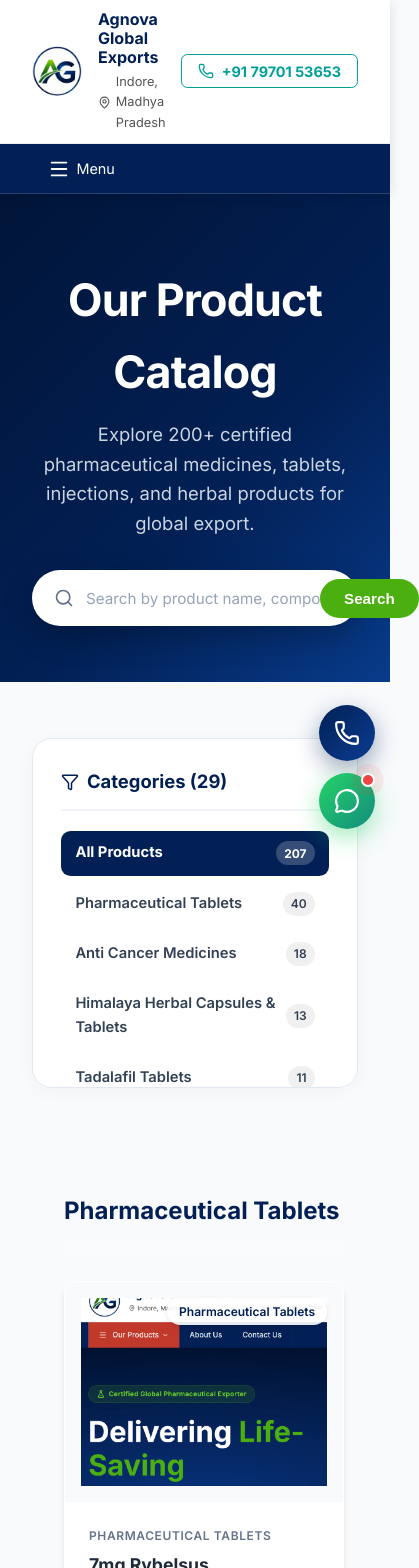
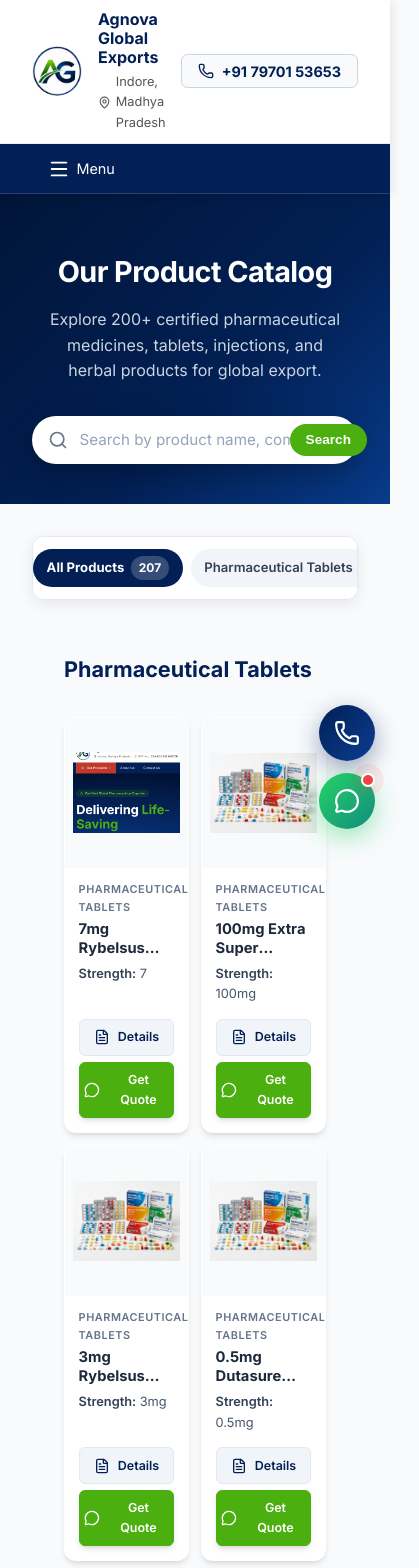
Before and after one commit to agnovaglobalexports-design/agnova-global, a React (Vite) app: page /products in a window 390 px wide. Shown: the top 1568 px of the page, 419 px wide, since content can reach past the window. Built offline with nearby package versions, Linux system fonts and the light colour scheme.

Commit message:
Optimize responsive design for Mobile, Tablet, and Desktop

```diff
--- a/src/components/CategorySection.css
+++ b/src/components/CategorySection.css
@@ -30,12 +30,33 @@
 
 .products-grid {
   display: grid;
-  grid-template-columns: repeat(auto-fill, minmax(280px, 1fr));
-  gap: 2rem;
+  grid-template-columns: repeat(auto-fill, minmax(240px, 1fr));
+  gap: 1.5rem;
 }
 
-@media (max-width: 768px) {
-  .category-title {
-    font-size: 1.5rem;
+@media (max-width: 992px) {
+  .category-section {
+    padding: 2.5rem 0;
+  }
+  .products-grid {
+    grid-template-columns: repeat(auto-fill, minmax(200px, 1fr));
+    gap: 1.25rem;
   }
 }
+
+@media (max-width: 640px) {
+  .category-section {
+    padding: 1.75rem 0;
+  }
+  .category-header {
+    margin-bottom: 1.25rem;
+    padding-bottom: 0.5rem;
+  }
+  .category-title {
+    font-size: 1.35rem;
+  }
+  .products-grid {
+    grid-template-columns: repeat(2, 1fr);
+    gap: 0.75rem;
+  }
+}
--- a/src/components/ProductCard.css
+++ b/src/components/ProductCard.css
@@ -123,3 +123,45 @@
   background: #e2e8f0;
   color: #0f172a;
 }
+
+@media (max-width: 640px) {
+  .product-image-container {
+    height: 150px;
+  }
+  .product-image {
+    padding: 0.5rem;
+  }
+  .product-content {
+    padding: 0.85rem;
+  }
+  .product-category {
+    font-size: 0.68rem;
+    margin-bottom: 0.25rem;
+  }
+  .product-name {
+    font-size: 0.92rem;
+    line-height: 1.3;
+    margin-bottom: 0.35rem;
+    display: -webkit-box;
+    -webkit-line-clamp: 2;
+    -webkit-box-orient: vertical;
+    overflow: hidden;
+  }
+  .product-strength {
+    font-size: 0.8rem;
+    margin-bottom: 0.5rem;
+  }
+  .product-category-badge {
+    display: none;
+  }
+  .product-actions {
+    flex-direction: column !important;
+    gap: 0.4rem !important;
+    padding-top: 0.4rem !important;
+  }
+  .product-actions .btn-secondary,
+  .product-actions .btn-primary {
+    padding: 0.45rem 0.3rem !important;
+    font-size: 0.78rem !important;
+  }
+}
--- a/src/pages/Home.css
+++ b/src/pages/Home.css
@@ -410,29 +410,128 @@
 }
 
 @media (max-width: 900px) {
+  .hero {
+    min-height: auto;
+    padding: 3rem 0 4rem;
+  }
   .hero-layout {
     grid-template-columns: 1fr;
     text-align: center;
-    gap: 3rem;
-    padding-top: 3rem;
-    padding-bottom: 3rem;
+    gap: 2.5rem;
+    padding-top: 1.5rem;
+    padding-bottom: 1.5rem;
   }
-  .hero-title { font-size: 2.8rem; }
-  .hero-subtitle { margin: 0 auto 2rem auto; }
-  .hero-actions { justify-content: center; }
-  .hero-badge { justify-content: center; }
-  .hero-visual { display: none; }
-  .stats-grid { grid-template-columns: repeat(2, 1fr); }
-  .stat-item { border-right: none; border-bottom: 1px solid rgba(255,255,255,0.15); }
-  .stat-item:nth-child(3), .stat-item:nth-child(4) { border-bottom: none; }
-  .cta-inner { flex-direction: column; text-align: center; }
-  .cta-actions { justify-content: center; }
+  .hero-title {
+    font-size: clamp(2.2rem, 5vw, 2.8rem);
+  }
+  .hero-subtitle {
+    margin: 0 auto 1.75rem auto;
+    font-size: 1rem;
+  }
+  .hero-actions {
+    justify-content: center;
+    gap: 0.75rem;
+  }
+  .hero-badge {
+    justify-content: center;
+    margin-left: auto;
+    margin-right: auto;
+  }
+  .hero-visual {
+    display: flex;
+    justify-content: center;
+    max-width: 480px;
+    margin: 1.5rem auto 0;
+    width: 100%;
+  }
+  .hero-product-img {
+    max-height: 280px;
+    width: 100%;
+    object-fit: cover;
+    border-radius: 1.25rem;
+  }
+  .hero-float-card {
+    padding: 0.5rem 0.85rem;
+    font-size: 0.75rem;
+  }
+  .hero-float-card strong {
+    font-size: 0.82rem;
+  }
+  .hero-float-card.card-top {
+    top: -12px;
+    right: -10px;
+  }
+  .hero-float-card.card-bottom {
+    bottom: -15px;
+    left: -10px;
+  }
+  .stats-grid {
+    grid-template-columns: repeat(2, 1fr);
+    gap: 1.5rem 0;
+  }
+  .stat-item {
+    border-right: none;
+    border-bottom: 1px solid rgba(255,255,255,0.12);
+    padding: 1rem;
+  }
+  .stat-item:nth-child(3), .stat-item:nth-child(4) {
+    border-bottom: none;
+  }
+  .stat-value {
+    font-size: 2.2rem;
+  }
+  .features-grid {
+    grid-template-columns: repeat(2, 1fr);
+    gap: 1.25rem;
+  }
+  .cta-inner {
+    flex-direction: column;
+    text-align: center;
+    gap: 1.5rem;
+    padding: 2.5rem 1.5rem;
+  }
+  .cta-actions {
+    justify-content: center;
+  }
 }
 
 @media (max-width: 600px) {
-  .hero-title { font-size: 2.2rem; }
-  .features-grid { grid-template-columns: 1fr; }
-  .section-title { font-size: 1.9rem; }
-  .cta-text h2 { font-size: 1.7rem; }
-  .stats-grid { grid-template-columns: repeat(2, 1fr); }
+  .hero-title {
+    font-size: 2rem;
+    line-height: 1.25;
+  }
+  .hero-actions {
+    flex-direction: column;
+    width: 100%;
+  }
+  .btn-hero-primary,
+  .btn-hero-secondary {
+    width: 100%;
+    justify-content: center;
+    padding: 0.85rem 1.5rem;
+  }
+  .features-grid {
+    grid-template-columns: 1fr;
+  }
+  .feature-card {
+    padding: 1.5rem;
+  }
+  .stats-grid {
+    grid-template-columns: 1fr 1fr;
+  }
+  .stat-value {
+    font-size: 1.8rem;
+  }
+  .stat-label {
+    font-size: 0.8rem;
+  }
+  .hero-float-card {
+    display: none;
+  }
+  .section-title {
+    font-size: 1.8rem;
+  }
+  .cta-text h2 {
+    font-size: 1.6rem;
+  }
 }
--- a/src/pages/ProductDetail.css
+++ b/src/pages/ProductDetail.css
@@ -1,7 +1,7 @@
 .product-detail-page {
   padding: 2rem 0 5rem 0;
   background: #f8fafc;
-  min-height: 80vh;
+  min-height: 85vh;
 }
 
 /* Breadcrumb */
@@ -9,9 +9,10 @@
   display: flex;
   align-items: center;
   gap: 0.5rem;
-  margin-bottom: 1.5rem;
+  margin-bottom: 2rem;
   font-size: 0.9rem;
   color: #64748b;
+  flex-wrap: wrap;
 }
 
 .back-link {
@@ -20,7 +21,7 @@
   gap: 0.3rem;
   color: #022055;
   text-decoration: none;
-  font-weight: 600;
+  font-weight: 700;
   transition: color 0.2s;
 }
 
@@ -37,14 +38,14 @@
   white-space: nowrap;
   overflow: hidden;
   text-overflow: ellipsis;
-  max-width: 300px;
+  max-width: 320px;
 }
 
 /* Layout Grid */
 .detail-grid {
   display: grid;
-  grid-template-columns: 400px 1fr;
-  gap: 2.5rem;
+  grid-template-columns: 420px 1fr;
+  gap: 3rem;
   align-items: start;
 }
 
@@ -53,64 +54,72 @@
   display: flex;
   flex-direction: column;
   gap: 1.5rem;
+  position: sticky;
+  top: 90px;
 }
 
 .image-wrapper {
   background: #fff;
-  border-radius: 12px;
-  padding: 1.5rem;
+  border-radius: 1rem;
+  padding: 2rem;
   display: flex;
   flex-direction: column;
   align-items: center;
-  gap: 1rem;
+  gap: 1.25rem;
   border: 1px solid #e2e8f0;
+  box-shadow: 0 4px 20px rgba(0, 0, 0, 0.03);
 }
 
 .main-image {
   width: 100%;
-  max-width: 320px;
-  height: auto;
+  max-width: 340px;
+  height: 280px;
   object-fit: contain;
-  border-radius: 8px;
+  border-radius: 0.75rem;
 }
 
 .get-photos-btn {
   display: inline-flex;
   align-items: center;
-  gap: 0.4rem;
-  background: none;
-  border: 1px solid #00a099;
-  color: #00a099;
-  padding: 0.5rem 1rem;
-  border-radius: 4px;
-  font-size: 0.85rem;
-  font-weight: 600;
+  gap: 0.5rem;
+  background: #f8fafc;
+  border: 1px solid #cbd5e1;
+  color: #022055;
+  padding: 0.6rem 1.2rem;
+  border-radius: 2rem;
+  font-size: 0.88rem;
+  font-weight: 700;
   cursor: pointer;
   transition: all 0.2s;
 }
 
 .get-photos-btn:hover {
-  background: #f0fdfa;
+  background: #f1f5f9;
+  border-color: #022055;
 }
 
 .interest-box {
   text-align: center;
+  background: #ffffff;
+  padding: 1.5rem;
+  border-radius: 1rem;
+  border: 1px solid #e2e8f0;
 }
 
 .interest-box p {
-  font-size: 0.9rem;
+  font-size: 0.95rem;
   color: #475569;
-  margin-bottom: 0.5rem;
+  margin-bottom: 0.75rem;
 }
 
 .quote-link {
   display: inline-flex;
   align-items: center;
-  gap: 0.4rem;
-  color: #00a099;
+  gap: 0.5rem;
+  color: #4CAF10;
   text-decoration: none;
-  font-weight: 700;
-  font-size: 0.95rem;
+  font-weight: 800;
+  font-size: 1rem;
 }
 
 .quote-link:hover {
@@ -121,18 +130,18 @@
 .detail-info-col {
   display: flex;
   flex-direction: column;
-  gap: 1.25rem;
+  gap: 1.5rem;
   background: #fff;
-  padding: 2rem;
-  border-radius: 12px;
+  padding: 2.5rem;
+  border-radius: 1rem;
   border: 1px solid #e2e8f0;
-  box-shadow: 0 4px 6px -1px rgba(0,0,0,0.05);
+  box-shadow: 0 4px 20px rgba(0, 0, 0, 0.03);
 }
 
 .product-title {
-  font-size: 1.6rem;
-  font-weight: 700;
-  color: #1e293b;
+  font-size: 1.8rem;
+  font-weight: 800;
+  color: #022055;
   line-height: 1.3;
 }
 
@@ -145,15 +154,15 @@
 }
 
 .price-tag {
-  font-size: 1.5rem;
-  font-weight: 800;
-  color: #1e293b;
+  font-size: 1.25rem;
+  font-weight: 700;
+  color: #022055;
 }
 
 .latest-price-link {
-  color: #2563eb;
-  font-weight: 600;
-  font-size: 0.9rem;
+  color: #4CAF10;
+  font-weight: 700;
+  font-size: 0.95rem;
   text-decoration: none;
 }
 
@@ -180,7 +189,7 @@
 }
 
 .specs-table td {
-  padding: 0.85rem 0.5rem;
+  padding: 0.9rem 0.6rem;
   font-size: 0.95rem;
   vertical-align: top;
 }
@@ -188,12 +197,13 @@
 .spec-label {
   color: #64748b;
   width: 35%;
-  font-weight: 500;
+  font-weight: 600;
 }
 
 .spec-value {
-  color: #1e293b;
+  color: #0f172a;
   width: 65%;
+  font-weight: 500;
 }
 
 /* Description */
@@ -201,7 +211,7 @@
   margin-top: 1rem;
   color: #475569;
   font-size: 0.95rem;
-  line-height: 1.6;
+  line-height: 1.7;
   border-top: 1px solid #e2e8f0;
   padding-top: 1.5rem;
 }
@@ -211,17 +221,17 @@
   display: flex;
   align-items: center;
   gap: 1rem;
-  margin-top: 1rem;
+  margin-top: 1.5rem;
 }
 
 .detail-btn {
   display: inline-flex;
   align-items: center;
   justify-content: center;
-  gap: 0.5rem;
-  padding: 0.75rem 1.5rem;
-  border-radius: 6px;
-  font-weight: 600;
+  gap: 0.6rem;
+  padding: 0.9rem 1.75rem;
+  border-radius: 0.6rem;
+  font-weight: 700;
   font-size: 0.95rem;
   text-decoration: none;
   transition: all 0.2s;
@@ -229,55 +239,75 @@
 }
 
 .call-btn {
-  background: #fff;
-  color: #00a099;
-  border: 1px solid #00a099;
+  background: #f8fafc;
+  color: #022055;
+  border: 1px solid #cbd5e1;
 }
 
 .call-btn:hover {
-  background: #f0fdfa;
+  background: #f1f5f9;
+  border-color: #022055;
 }
 
 .supplier-btn {
-  background: #00a099;
+  background: #4CAF10;
   color: #fff;
-  border: 1px solid #00a099;
+  border: 1px solid #4CAF10;
+  box-shadow: 0 4px 15px rgba(76, 175, 16, 0.25);
 }
 
 .supplier-btn:hover {
-  background: #008f89;
+  background: #3d9a0d;
 }
 
 /* Responsive */
-@media (max-width: 900px) {
+@media (max-width: 992px) {
   .detail-grid {
     grid-template-columns: 1fr;
+    gap: 2rem;
   }
-
   .detail-image-col {
+    position: static;
     align-items: center;
   }
-
   .image-wrapper {
     width: 100%;
-    max-width: 400px;
+    max-width: 460px;
+  }
+  .interest-box {
+    width: 100%;
+    max-width: 460px;
+  }
+  .detail-info-col {
+    padding: 1.75rem;
+  }
+  .product-title {
+    font-size: 1.5rem;
   }
 }
 
-@media (max-width: 480px) {
+@media (max-width: 640px) {
+  .product-detail-page {
+    padding: 1rem 0 3.5rem 0;
+  }
+  .detail-info-col {
+    padding: 1.25rem;
+  }
+  .product-title {
+    font-size: 1.25rem;
+  }
+  .main-image {
+    height: 220px;
+  }
+  .specs-table td {
+    padding: 0.7rem 0.35rem;
+    font-size: 0.88rem;
+  }
   .action-buttons {
     flex-direction: column;
+    gap: 0.75rem;
   }
-
   .detail-btn {
     width: 100%;
   }
-
-  .product-title {
-    font-size: 1.3rem;
-  }
-
-  .price-tag {
-    font-size: 1.3rem;
-  }
 }
--- a/src/pages/Products.css
+++ b/src/pages/Products.css
@@ -261,13 +261,81 @@
 
 /* Responsive */
 @media (max-width: 992px) {
+  .page-header {
+    padding: 3.5rem 0 2.5rem;
+    margin-bottom: 2rem;
+  }
+  .page-title {
+    font-size: 2.2rem;
+  }
+  .page-subtitle {
+    font-size: 1rem;
+    padding: 0 1rem;
+  }
   .products-container {
     flex-direction: column;
+    gap: 1.5rem;
   }
   .products-sidebar {
     flex: none;
     width: 100%;
-    position: static;
-    max-height: 350px;
+    position: sticky;
+    top: 64px;
+    z-index: 90;
+    padding: 0.75rem 1rem;
+    background: #ffffff;
+    border-radius: 0.75rem;
+    box-shadow: 0 4px 15px rgba(0, 0, 0, 0.08);
+    max-height: none;
+    overflow-x: auto;
+    overflow-y: hidden;
+    -webkit-overflow-scrolling: touch;
+  }
+  .sidebar-header {
+    display: none;
+  }
+  .category-list {
+    flex-direction: row;
+    gap: 0.5rem;
+    white-space: nowrap;
+  }
+  .category-list li {
+    flex-shrink: 0;
+    padding: 0.45rem 0.85rem;
+    font-size: 0.82rem;
+    border-radius: 2rem;
+    background: #f1f5f9;
+    gap: 0.4rem;
+  }
+  .category-list li.active {
+    background: #022055;
+    color: #ffffff;
+  }
+  .search-products-grid {
+    grid-template-columns: repeat(auto-fill, minmax(200px, 1fr));
+    gap: 1.25rem;
   }
 }
+
+@media (max-width: 640px) {
+  .page-title {
+    font-size: 1.8rem;
+  }
+  .page-search-bar {
+    padding: 0.35rem 0.4rem 0.35rem 0.85rem;
+  }
+  .page-search-bar input {
+    font-size: 0.88rem;
+  }
+  .page-search-submit-btn {
+    padding: 0.55rem 1rem;
+    font-size: 0.85rem;
+  }
+  .search-results-view {
+    padding: 1.25rem;
+  }
+  .search-products-grid {
+    grid-template-columns: repeat(2, 1fr);
+    gap: 0.75rem;
+  }
+}
```
